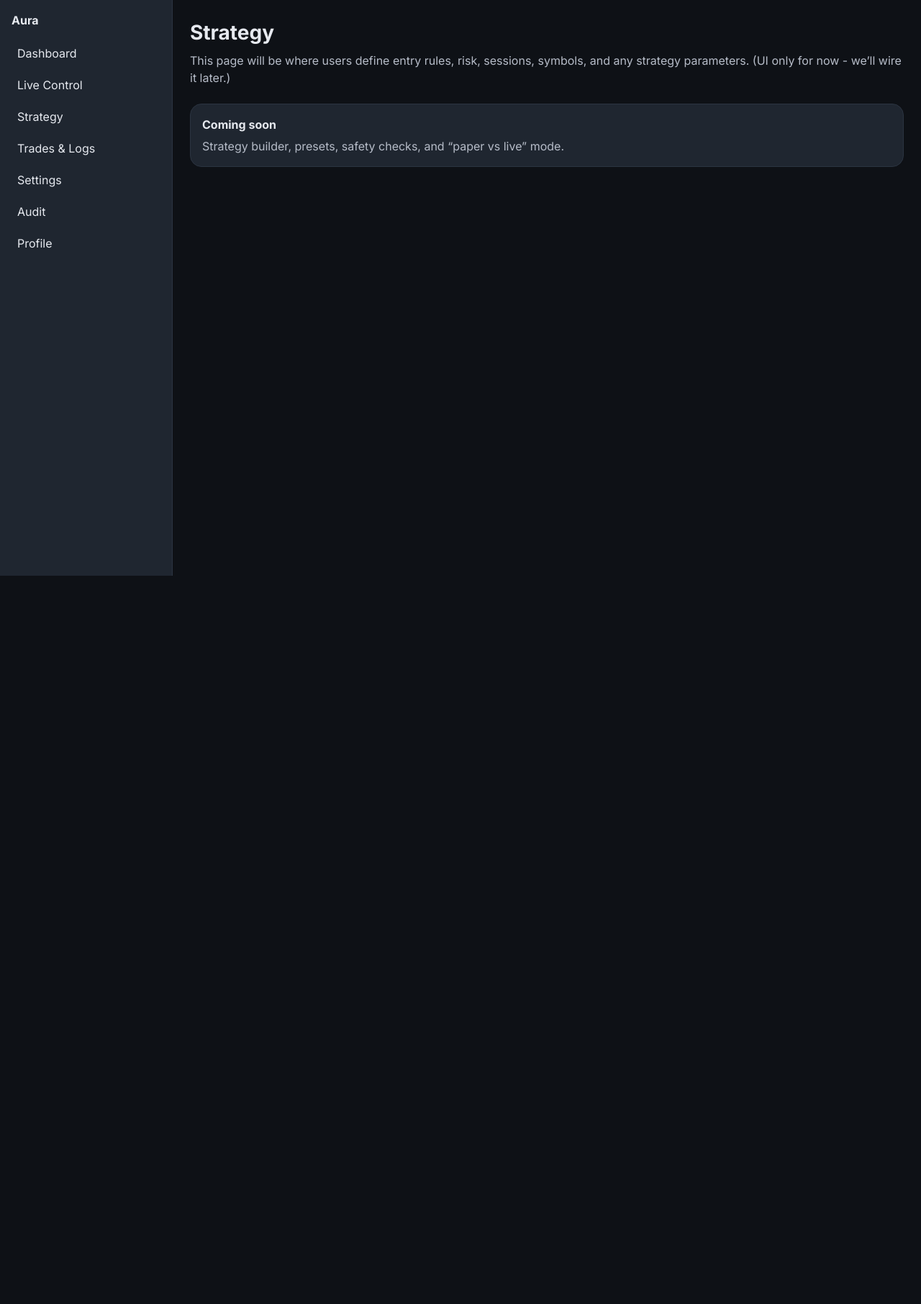
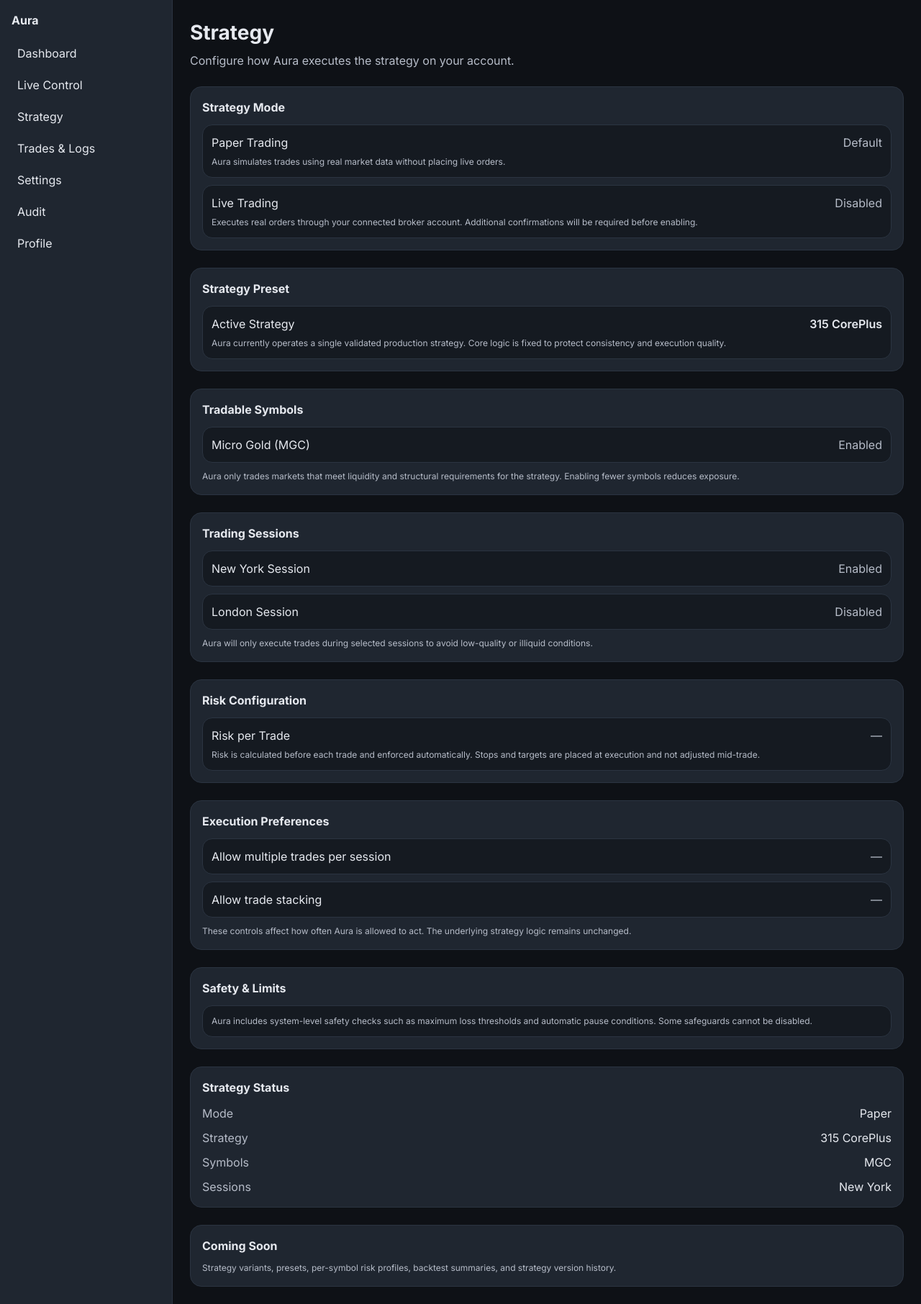
Before and after one commit to becspage-arch/aura, a Next.js app: page /app/strategy in a window 1280 px wide. Shown: the whole page at 72% size. Before the commit the page ends 800 px from the top, so only its background shows below. Built offline with nearby package versions, Linux system fonts and the light colour scheme.

Commit message:
Strategy page

```diff
--- a/src/app/app/strategy/page.tsx
+++ b/src/app/app/strategy/page.tsx
@@ -2,28 +2,182 @@ export const dynamic = "force-dynamic";
 
 export default function StrategyPage() {
   return (
-    <div className="mx-auto grid max-w-6xl gap-6">
+    <div className="mx-auto max-w-6xl aura-page">
+      {/* Page intro */}
       <div>
-        <h1 style={{ fontSize: 28, fontWeight: 700 }}>Strategy</h1>
-        <p style={{ marginTop: 6, color: "var(--muted-foreground)" }}>
-          This page will be where users define entry rules, risk, sessions, symbols, and any strategy parameters.
-          (UI only for now - we’ll wire it later.)
+        <h1 className="aura-page-title">Strategy</h1>
+        <p className="aura-page-subtitle">
+          Configure how Aura executes the strategy on your account.
         </p>
       </div>
 
-      <section
-        style={{
-          border: "1px solid var(--border)",
-          borderRadius: 16,
-          padding: 16,
-          background: "var(--card)",
-          color: "var(--card-foreground)",
-        }}
-      >
-        <div style={{ fontWeight: 700, marginBottom: 6 }}>Coming soon</div>
-        <div style={{ color: "var(--muted-foreground)" }}>
-          Strategy builder, presets, safety checks, and “paper vs live” mode.
+      {/* Strategy Mode */}
+      <section className="aura-card">
+        <div className="aura-card-title">Strategy Mode</div>
+
+        <div className="aura-mt-12 aura-grid-gap-10">
+          <div className="aura-card-muted">
+            <div className="aura-row-between">
+              <span>Paper Trading</span>
+              <span className="aura-muted">Default</span>
+            </div>
+            <p className="aura-muted aura-text-xs aura-mt-6">
+              Aura simulates trades using real market data without placing live orders.
+            </p>
+          </div>
+
+          <div className="aura-card-muted">
+            <div className="aura-row-between">
+              <span>Live Trading</span>
+              <span className="aura-muted">Disabled</span>
+            </div>
+            <p className="aura-muted aura-text-xs aura-mt-6">
+              Executes real orders through your connected broker account. Additional confirmations
+              will be required before enabling.
+            </p>
+          </div>
         </div>
+      </section>
+
+      {/* Strategy Preset */}
+      <section className="aura-card">
+        <div className="aura-card-title">Strategy Preset</div>
+
+        <div className="aura-mt-12 aura-card-muted">
+          <div className="aura-row-between">
+            <span>Active Strategy</span>
+            <span className="aura-font-semibold">315 CorePlus</span>
+          </div>
+          <p className="aura-muted aura-text-xs aura-mt-6">
+            Aura currently operates a single validated production strategy. Core logic is fixed to
+            protect consistency and execution quality.
+          </p>
+        </div>
+      </section>
+
+      {/* Symbols */}
+      <section className="aura-card">
+        <div className="aura-card-title">Tradable Symbols</div>
+
+        <div className="aura-mt-12 aura-grid-gap-10">
+          <div className="aura-card-muted aura-row-between">
+            <span>Micro Gold (MGC)</span>
+            <span className="aura-muted">Enabled</span>
+          </div>
+
+          <p className="aura-muted aura-text-xs">
+            Aura only trades markets that meet liquidity and structural requirements for the
+            strategy. Enabling fewer symbols reduces exposure.
+          </p>
+        </div>
+      </section>
+
+      {/* Sessions */}
+      <section className="aura-card">
+        <div className="aura-card-title">Trading Sessions</div>
+
+        <div className="aura-mt-12 aura-grid-gap-10">
+          <div className="aura-card-muted aura-row-between">
+            <span>New York Session</span>
+            <span className="aura-muted">Enabled</span>
+          </div>
+
+          <div className="aura-card-muted aura-row-between">
+            <span>London Session</span>
+            <span className="aura-muted">Disabled</span>
+          </div>
+
+          <p className="aura-muted aura-text-xs">
+            Aura will only execute trades during selected sessions to avoid low-quality or
+            illiquid conditions.
+          </p>
+        </div>
+      </section>
+
+      {/* Risk */}
+      <section className="aura-card">
+        <div className="aura-card-title">Risk Configuration</div>
+
+        <div className="aura-mt-12 aura-card-muted">
+          <div className="aura-row-between">
+            <span>Risk per Trade</span>
+            <span className="aura-muted">—</span>
+          </div>
+          <p className="aura-muted aura-text-xs aura-mt-6">
+            Risk is calculated before each trade and enforced automatically. Stops and targets are
+            placed at execution and not adjusted mid-trade.
+          </p>
+        </div>
+      </section>
+
+      {/* Execution Preferences */}
+      <section className="aura-card">
+        <div className="aura-card-title">Execution Preferences</div>
+
+        <div className="aura-mt-12 aura-grid-gap-10">
+          <div className="aura-card-muted aura-row-between">
+            <span>Allow multiple trades per session</span>
+            <span className="aura-muted">—</span>
+          </div>
+
+          <div className="aura-card-muted aura-row-between">
+            <span>Allow trade stacking</span>
+            <span className="aura-muted">—</span>
+          </div>
+
+          <p className="aura-muted aura-text-xs">
+            These controls affect how often Aura is allowed to act. The underlying strategy logic
+            remains unchanged.
+          </p>
+        </div>
+      </section>
+
+      {/* Safety */}
+      <section className="aura-card">
+        <div className="aura-card-title">Safety & Limits</div>
+
+        <div className="aura-mt-12 aura-card-muted">
+          <p className="aura-muted aura-text-xs">
+            Aura includes system-level safety checks such as maximum loss thresholds and automatic
+            pause conditions. Some safeguards cannot be disabled.
+          </p>
+        </div>
+      </section>
+
+      {/* Status Summary */}
+      <section className="aura-card">
+        <div className="aura-card-title">Strategy Status</div>
+
+        <div className="aura-mt-12 aura-grid-gap-10">
+          <div className="aura-row-between">
+            <span className="aura-muted">Mode</span>
+            <span>Paper</span>
+          </div>
+
+          <div className="aura-row-between">
+            <span className="aura-muted">Strategy</span>
+            <span>315 CorePlus</span>
+          </div>
+
+          <div className="aura-row-between">
+            <span className="aura-muted">Symbols</span>
+            <span>MGC</span>
+          </div>
+
+          <div className="aura-row-between">
+            <span className="aura-muted">Sessions</span>
+            <span>New York</span>
+          </div>
+        </div>
+      </section>
+
+      {/* Coming soon */}
+      <section className="aura-card">
+        <div className="aura-card-title">Coming Soon</div>
+        <p className="aura-muted aura-text-xs aura-mt-10">
+          Strategy variants, presets, per-symbol risk profiles, backtest summaries, and strategy
+          version history.
+        </p>
       </section>
     </div>
   );
```
